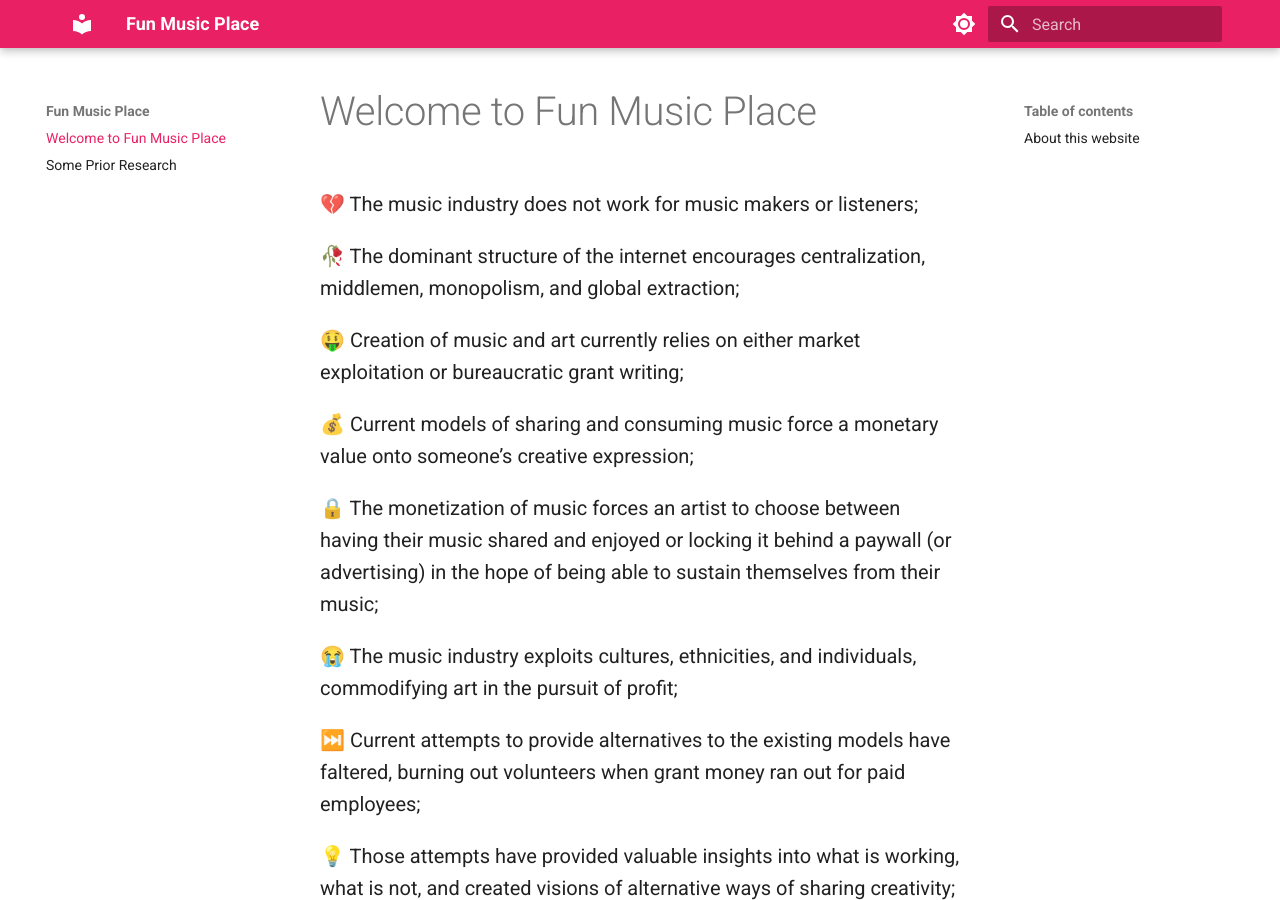
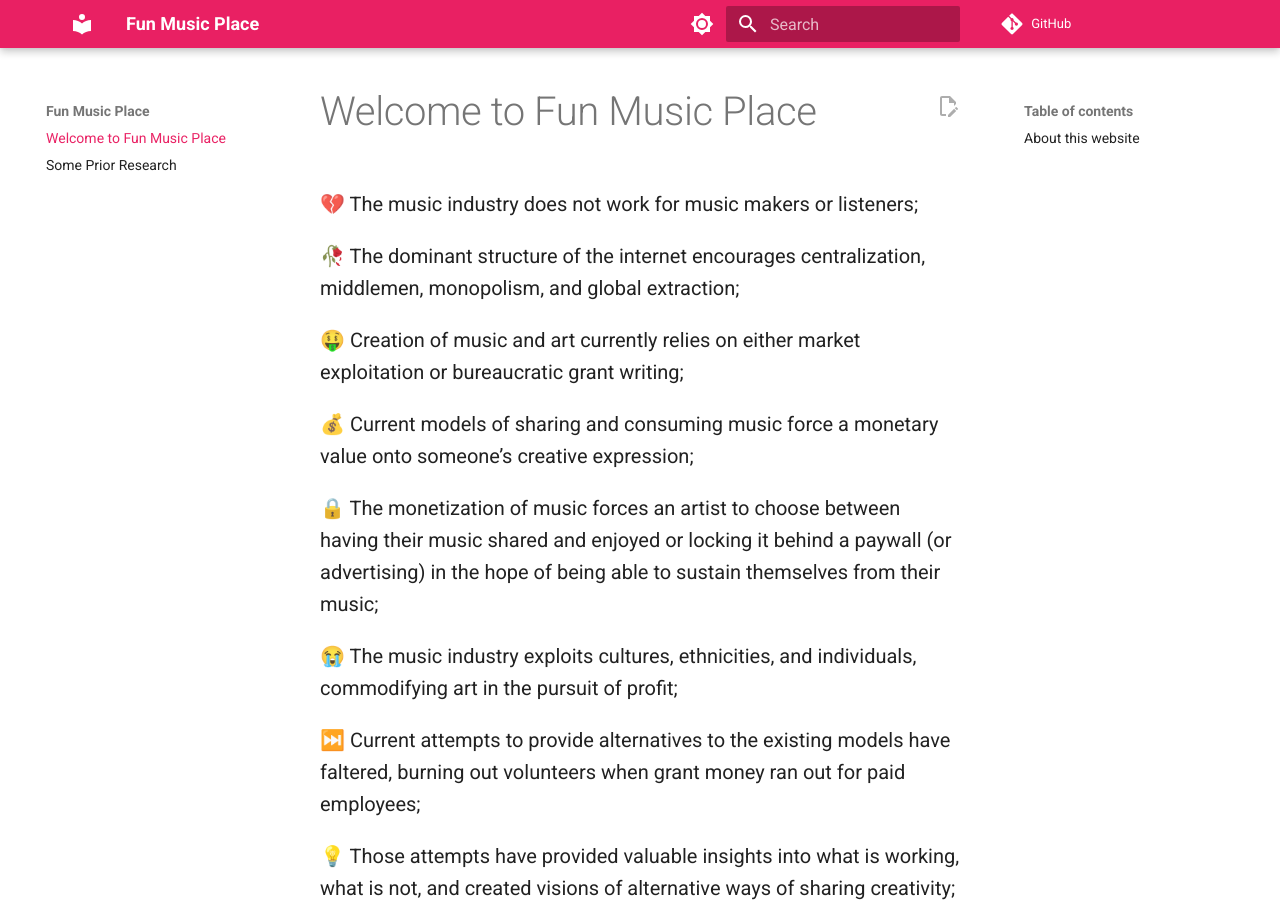
Before and after one commit to funmusicplace/wiki, an MkDocs documentation site: the page built from docs/index.md, in a window 1280 px wide and 900 px high. Built offline with MkDocs 1.6.1 and Material for MkDocs 9.7.7, drawn with Linux system fonts in a browser that asks for light colours; comment, search, counter and statistics services are not loaded.

Commit message:
fix: add some extensions for theme

```diff
--- a/mkdocs.yml
+++ b/mkdocs.yml
@@ -19,7 +19,13 @@
         name: Switch to light mode
       primary: pink
       accent: light blue
+  features:
+    - navigation.instant
+    - navigation.tracking
+    - content.action.edit
 
+repo_url: https://github.com/funmusicplace/wiki
+edit_uri: edit/main/docs/
 
 extra_css:
   - stylesheets/extra.css
```
